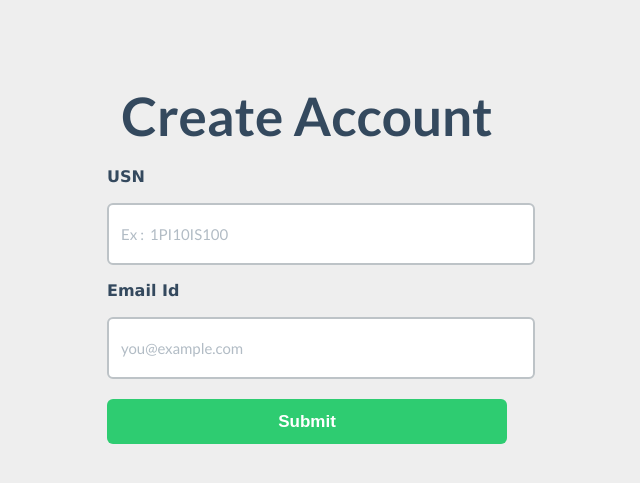
After one commit to shrikrishnaholla/nptel-micronotes, a Node server app: page /create_account in a window 1280 px wide. The commit adds this page. Shown: the top 483 px of the page, without its empty margins (333-973 px from the left). Run offline with Node 20, Linux system fonts and the light colour scheme; some libraries are stand-ins or nearby versions.

Commit message:
Updated views for creating user accounts

```diff
--- /dev/null
+++ b/views/create_account.ejs
@@ -0,0 +1,50 @@
+<!DOCTYPE html>
+<html>
+    <head>
+        <title>NPTEL Micro Notes</title>
+        <link rel='stylesheet' href='/stylesheets/flat-ui.css' />
+        <link rel='stylesheet' href='/stylesheets/style.css' />
+        <script type="text/javascript" src="/js/jquery.min.js"></script>
+
+        <script type="text/javascript">
+
+        </script>
+        <style type="text/css">
+            body {
+                background : #eeeeee;
+            }
+            .user-input {
+                text-align: center;
+                margin: 0 auto;
+            }
+            label{
+                font-weight: bold;
+                font-size: 16px;
+            }
+            .btn {
+                font-weight: bold;
+            }
+        </style>
+    </head>
+
+    <body>
+        <h2 align="center">Create Account</h2>
+    <form action="send_login" method="POST">
+        <!--<p class="page-">Submit notes</p>-->
+        <div class="form-group">
+            <label>USN</label>
+            <span class="user-input">
+                <input required type="text" name="usn" placeholder="Ex :  1PI10IS100" class="form-control" pattern="[0-9][A-Z]{2}[0-9]{2}[A-Z]{2}[0-9]{3}">
+            </span>
+            <br>
+            <label>Email Id</label>
+            <span class="user-input">
+                <input required type="email" placeholder="you@example.com" class="form-control">
+            </span>
+            <span class="user-input">
+                <input required type="submit" class="btn btn-block btn-lg btn-success" value="Submit"/>
+            </span>
+        </div>
+    </form>
+    </body>
+</html>
--- a/views/index.ejs
+++ b/views/index.ejs
@@ -38,6 +38,7 @@
     </style>
   </head>
   <body>
+    <!--
     <form action="success" method="POST">
       <p class="page-">Submit notes</p>
       <div class="form-group">
@@ -84,6 +85,7 @@
 	    <span class="user-input">
         <input required type="submit" class="btn btn-block btn-lg btn-success" value="Submit"/>
 	  </span>
-    </form>
+    </form> -->
+    <a href="create_account">Create Account</a>
   </body>
 </html>
```
